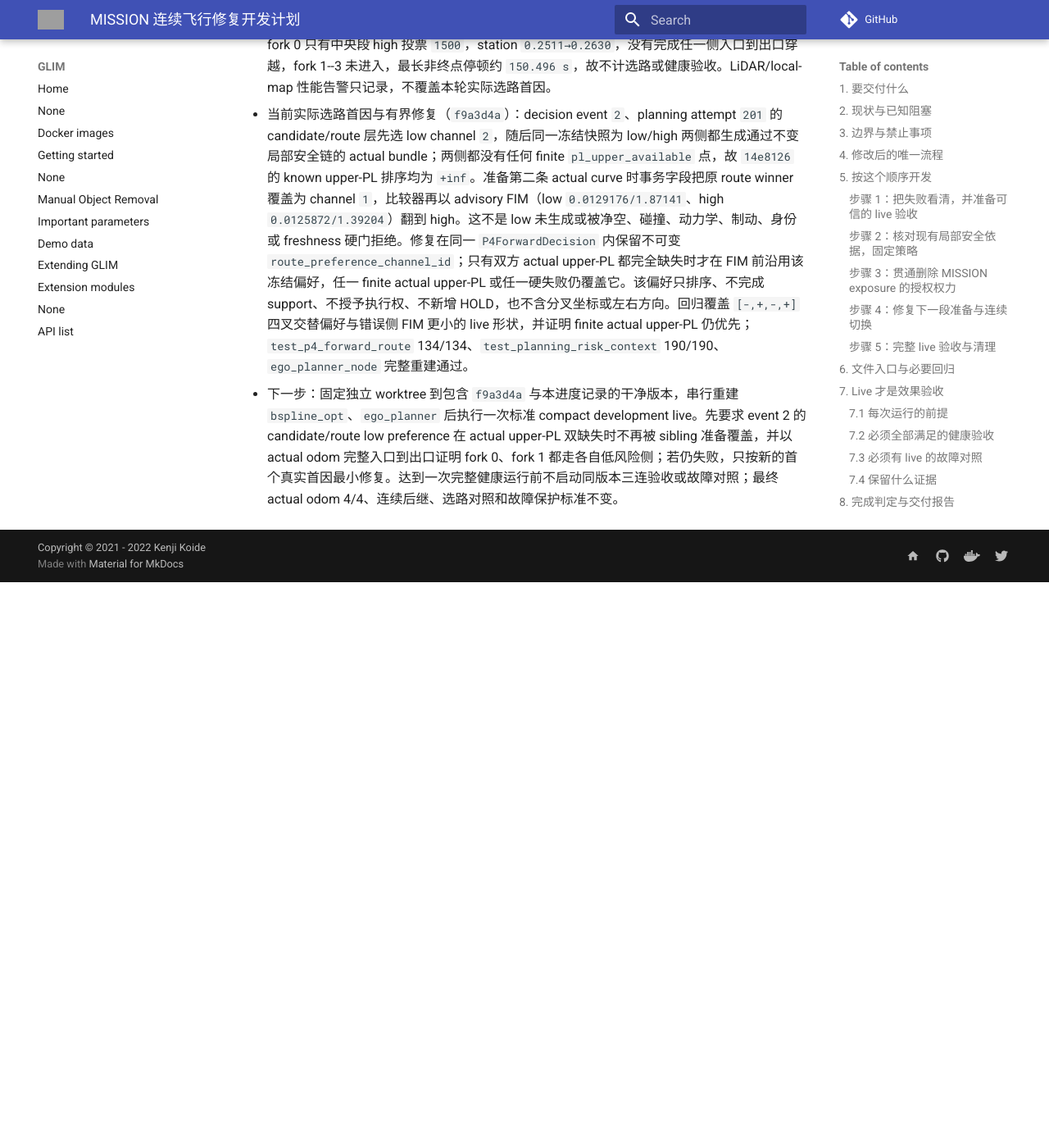
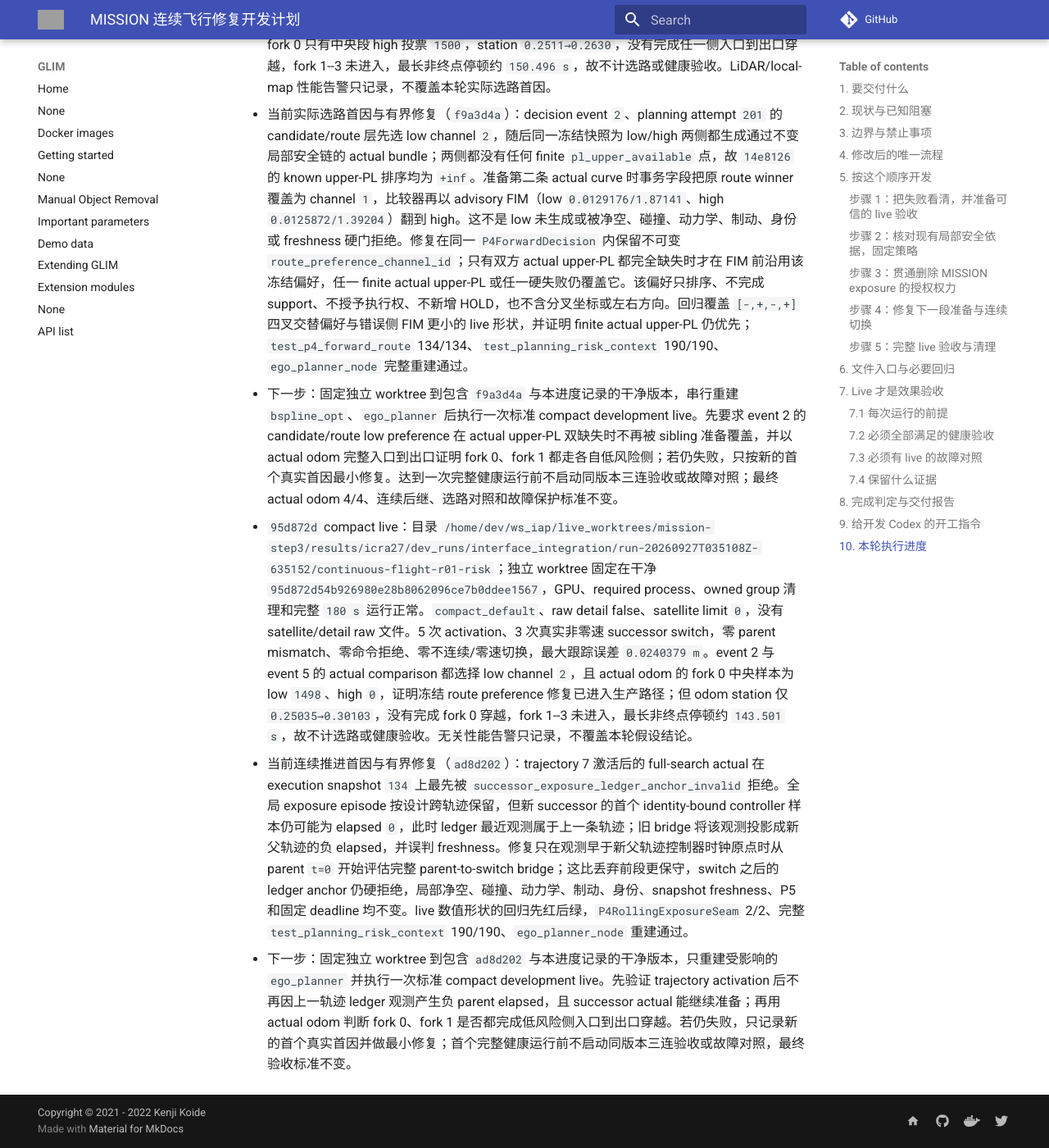
Before and after one commit to Printeger/iap, an MkDocs documentation site: the page built from docs/icra27/MISSION_CONTINUOUS_FLIGHT_IMPLEMENTATION_PLAN.md, in a window 1280 px wide and 1400 px high, scrolled down 47586 px. Shown: the whole window at 82% size. Built offline with MkDocs 1.6.1 and Material for MkDocs 9.7.7, drawn with Linux system fonts in a browser that asks for light colours; nearby versions of some CDN libraries; comment, search, counter and statistics services are not loaded; before the commit the page ends 48296 px from its top, so only the background shows below that; grey boxes are pictures that could not be loaded.

Commit message:
docs(plan): record successor exposure seam

```diff
--- a/docs/icra27/MISSION_CONTINUOUS_FLIGHT_IMPLEMENTATION_PLAN.md
+++ b/docs/icra27/MISSION_CONTINUOUS_FLIGHT_IMPLEMENTATION_PLAN.md
@@ -421,3 +421,6 @@
 - `61f2f68` compact live：目录 `/home/dev/ws_iap/live_worktrees/mission-step3/results/icra27/dev_runs/interface_integration/run-20260927T033125Z-572945/continuous-flight-r01-risk`；独立 worktree 固定在干净 `61f2f68519e96d9f5e7d6a83de28f2523b9efca5`，GPU、required process、owned group 清理和完整 `180 s` 运行正常。`compact_default`、`gnss_risk_detail_rows=0`，没有 satellite/detail/runtime-window raw 文件。3 次 activation、1 次真实非零速 successor switch，零 parent mismatch、零命令拒绝、零不连续切换，最大跟踪误差 `0.0338292 m`；但 fork 0 只有中央段 high 投票 `1500`，station `0.2511→0.2630`，没有完成任一侧入口到出口穿越，fork 1--3 未进入，最长非终点停顿约 `150.496 s`，故不计选路或健康验收。LiDAR/local-map 性能告警只记录，不覆盖本轮实际选路首因。
 - 当前实际选路首因与有界修复（`f9a3d4a`）：decision event `2`、planning attempt `201` 的 candidate/route 层先选 low channel `2`，随后同一冻结快照为 low/high 两侧都生成通过不变局部安全链的 actual bundle；两侧都没有任何 finite `pl_upper_available` 点，故 `14e8126` 的 known upper-PL 排序均为 `+inf`。准备第二条 actual curve 时事务字段把原 route winner 覆盖为 channel `1`，比较器再以 advisory FIM（low `0.0129176/1.87141`、high `0.0125872/1.39204`）翻到 high。这不是 low 未生成或被净空、碰撞、动力学、制动、身份或 freshness 硬门拒绝。修复在同一 `P4ForwardDecision` 内保留不可变 `route_preference_channel_id`；只有双方 actual upper-PL 都完全缺失时才在 FIM 前沿用该冻结偏好，任一 finite actual upper-PL 或任一硬失败仍覆盖它。该偏好只排序、不完成 support、不授予执行权、不新增 HOLD，也不含分叉坐标或左右方向。回归覆盖 `[-,+,-,+]` 四叉交替偏好与错误侧 FIM 更小的 live 形状，并证明 finite actual upper-PL 仍优先；`test_p4_forward_route` 134/134、`test_planning_risk_context` 190/190、`ego_planner_node` 完整重建通过。
 - 下一步：固定独立 worktree 到包含 `f9a3d4a` 与本进度记录的干净版本，串行重建 `bspline_opt`、`ego_planner` 后执行一次标准 compact development live。先要求 event 2 的 candidate/route low preference 在 actual upper-PL 双缺失时不再被 sibling 准备覆盖，并以 actual odom 完整入口到出口证明 fork 0、fork 1 都走各自低风险侧；若仍失败，只按新的首个真实首因最小修复。达到一次完整健康运行前不启动同版本三连验收或故障对照；最终 actual odom 4/4、连续后继、选路对照和故障保护标准不变。
+- `95d872d` compact live：目录 `/home/dev/ws_iap/live_worktrees/mission-step3/results/icra27/dev_runs/interface_integration/run-20260927T035108Z-635152/continuous-flight-r01-risk`；独立 worktree 固定在干净 `95d872d54b926980e28b8062096ce7b0ddee1567`，GPU、required process、owned group 清理和完整 `180 s` 运行正常。`compact_default`、raw detail false、satellite limit `0`，没有 satellite/detail raw 文件。5 次 activation、3 次真实非零速 successor switch，零 parent mismatch、零命令拒绝、零不连续/零速切换，最大跟踪误差 `0.0240379 m`。event 2 与 event 5 的 actual comparison 都选择 low channel `2`，且 actual odom 的 fork 0 中央样本为 low `1498`、high `0`，证明冻结 route preference 修复已进入生产路径；但 odom station 仅 `0.25035→0.30103`，没有完成 fork 0 穿越，fork 1--3 未进入，最长非终点停顿约 `143.501 s`，故不计选路或健康验收。无关性能告警只记录，不覆盖本轮假设结论。
+- 当前连续推进首因与有界修复（`ad8d202`）：trajectory 7 激活后的 full-search actual 在 execution snapshot `134` 上最先被 `successor_exposure_ledger_anchor_invalid` 拒绝。全局 exposure episode 按设计跨轨迹保留，但新 successor 的首个 identity-bound controller 样本仍可能为 elapsed `0`，此时 ledger 最近观测属于上一条轨迹；旧 bridge 将该观测投影成新父轨迹的负 elapsed，并误判 freshness。修复只在观测早于新父轨迹控制器时钟原点时从 parent `t=0` 开始评估完整 parent-to-switch bridge；这比丢弃前段更保守，switch 之后的 ledger anchor 仍硬拒绝，局部净空、碰撞、动力学、制动、身份、snapshot freshness、P5 和固定 deadline 均不变。live 数值形状的回归先红后绿，`P4RollingExposureSeam` 2/2、完整 `test_planning_risk_context` 190/190、`ego_planner_node` 重建通过。
+- 下一步：固定独立 worktree 到包含 `ad8d202` 与本进度记录的干净版本，只重建受影响的 `ego_planner` 并执行一次标准 compact development live。先验证 trajectory activation 后不再因上一轨迹 ledger 观测产生负 parent elapsed，且 successor actual 能继续准备；再用 actual odom 判断 fork 0、fork 1 是否都完成低风险侧入口到出口穿越。若仍失败，只记录新的首个真实首因并做最小修复；首个完整健康运行前不启动同版本三连验收或故障对照，最终验收标准不变。
```
